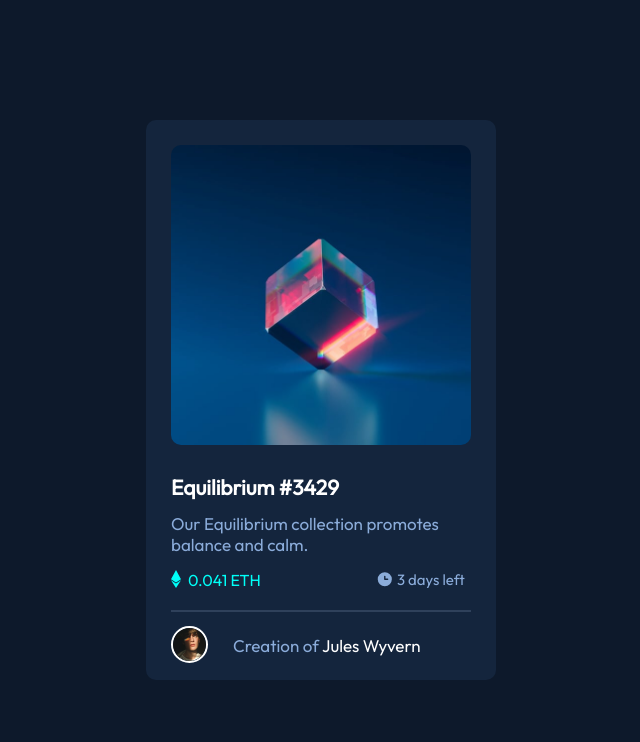
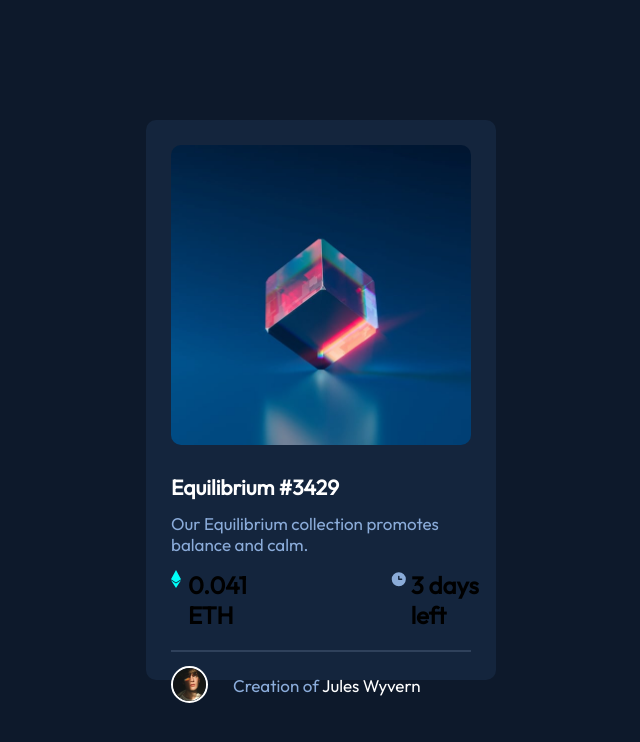
Before and after one commit to byhenriquesilva/Nft-card, a plain HTML site: page index.html in a window 1280 px wide. Shown: the whole page, without its empty margins (319-959 px from the left). Drawn offline with Linux system fonts and the light colour scheme.

Commit message:
Update index.html

```diff
--- a/index.html
+++ b/index.html
@@ -29,16 +29,16 @@
       <div class="info">
       <div class="ethereum">
         <img src="./images/icon-ethereum.svg" alt="icon-ethereum">
-        <h4>
+        <h2>
           0.041 ETH
-        </h4>
+        </h2>
       </div>
 
       <div class="clock">
         <img src="./images/icon-clock.svg" alt="icon-clock">
-        <h4>
+        <h2>
           3 days left
-        </h4>
+        </h2>
       </div>
     </div>
 
```
